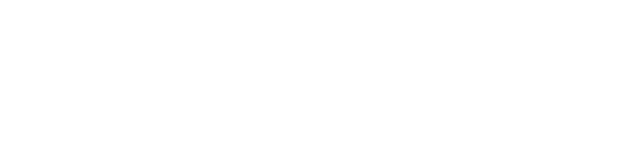
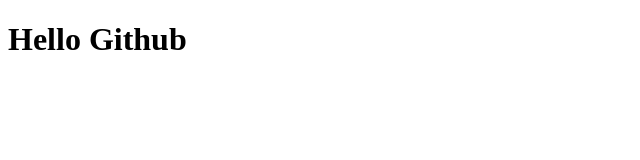
Before and after one commit to UnChantha/Test1, a plain HTML site: page index.html in a window 1280 px wide. Shown: the whole page, without its empty margins (0-640 px from the left). Drawn offline with Linux system fonts and the light colour scheme.

Commit message:
My second commit

```diff
--- a/index.html
+++ b/index.html
@@ -6,6 +6,6 @@
     <title>Learn Git</title>
 </head>
 <body>
-
+    <h1>Hello Github </h1>
 </body>
 </html>
```
